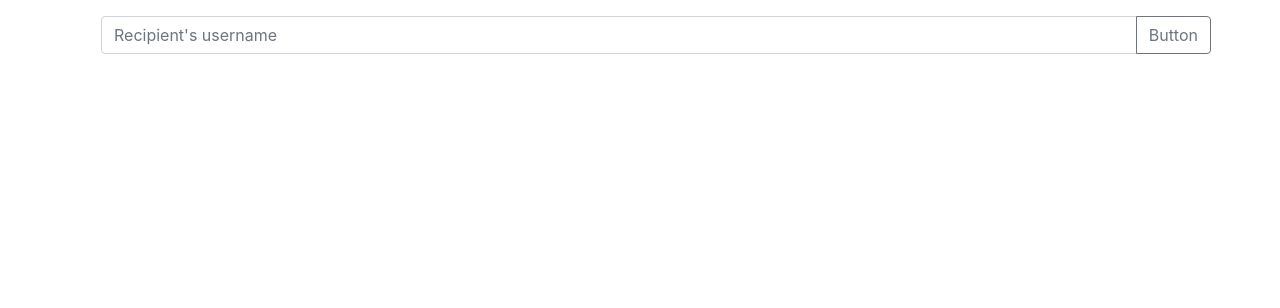
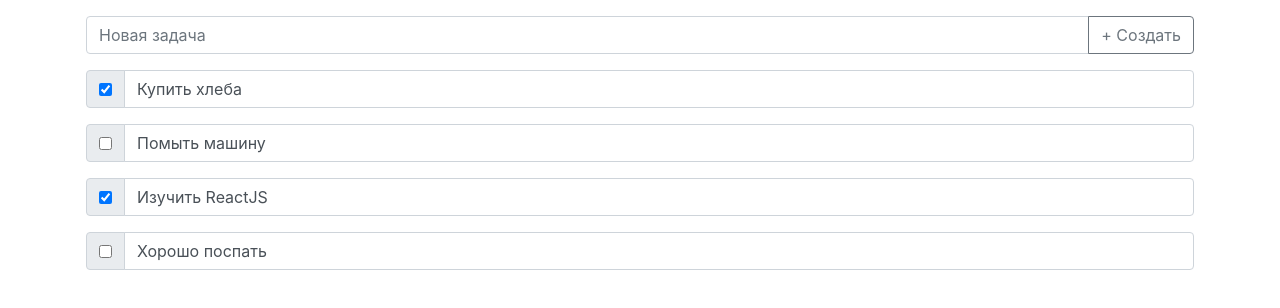
Before and after one commit to leaalex/reactjs-course-1120, a React (Create React App) app in the folder day-2/: page / in a window 1280 px wide. Shown: the top 308 px of the page. Built offline with nearby package versions, Linux system fonts and the light colour scheme.

Commit message:
day-2-start

```diff
--- a/day-2/src/App.js
+++ b/day-2/src/App.js
@@ -2,18 +2,56 @@ import React, {Component} from "react";
 import './App.css';
 
 
+
 class App extends Component {
+    state = {
+        data: [
+            {id: 1, title: 'Купить хлеба', checked: true},
+            {id: 2, title: 'Помыть машину', checked: false},
+            {id: 3, title: 'Изучить ReactJS', checked: true},
+            {id: 4, title: 'Хорошо поспать', checked: false},
+        ]
+    }
+  handlerClick = (event) => {
+        console.log(event)
+  }
+
+  handlerKeyUp = (event) => {
+        if (event.code === 'Enter'){
+            const newTask = {id: 5, title: event.target.value, checked: false}
+            this.setState({data: [...this.state.data, newTask]})
+        }
+  }
+
   render() {
-    return (
-        <div className="container">
-            <div className="input-group m-3">
-                <input type="text" className="form-control" placeholder="Recipient's username"
-                       aria-label="Recipient's username" aria-describedby="button-addon2" />
-                <div className="input-group-append">
-                    <button className="btn btn-outline-secondary" type="button" id="button-addon2">Button</button>
+    const tasklist = this.state.data.map(task => (
+        <div key={task.id} className="input-group mb-3">
+            <div className="input-group-prepend">
+                <div className="input-group-text">
+                    <input type="checkbox" defaultChecked={task.checked} />
                 </div>
             </div>
+            <input type="text" className="form-control" defaultValue={task.title}/>
         </div>
+        ))
+
+
+    return (
+        <div className="container p-3">
+            <div className="input-group mb-3">
+                <input
+                    type="text"
+                    className="form-control"
+                    placeholder="Новая задача"
+                    onKeyUp={this.handlerKeyUp}
+                        />
+                <div className="input-group-append">
+                    <button className="btn btn-outline-secondary" onClick={this.handlerClick}>+ Создать</button>
+                </div>
+            </div>
+            { tasklist }
+        </div>
+
     );
   }
 }
```
